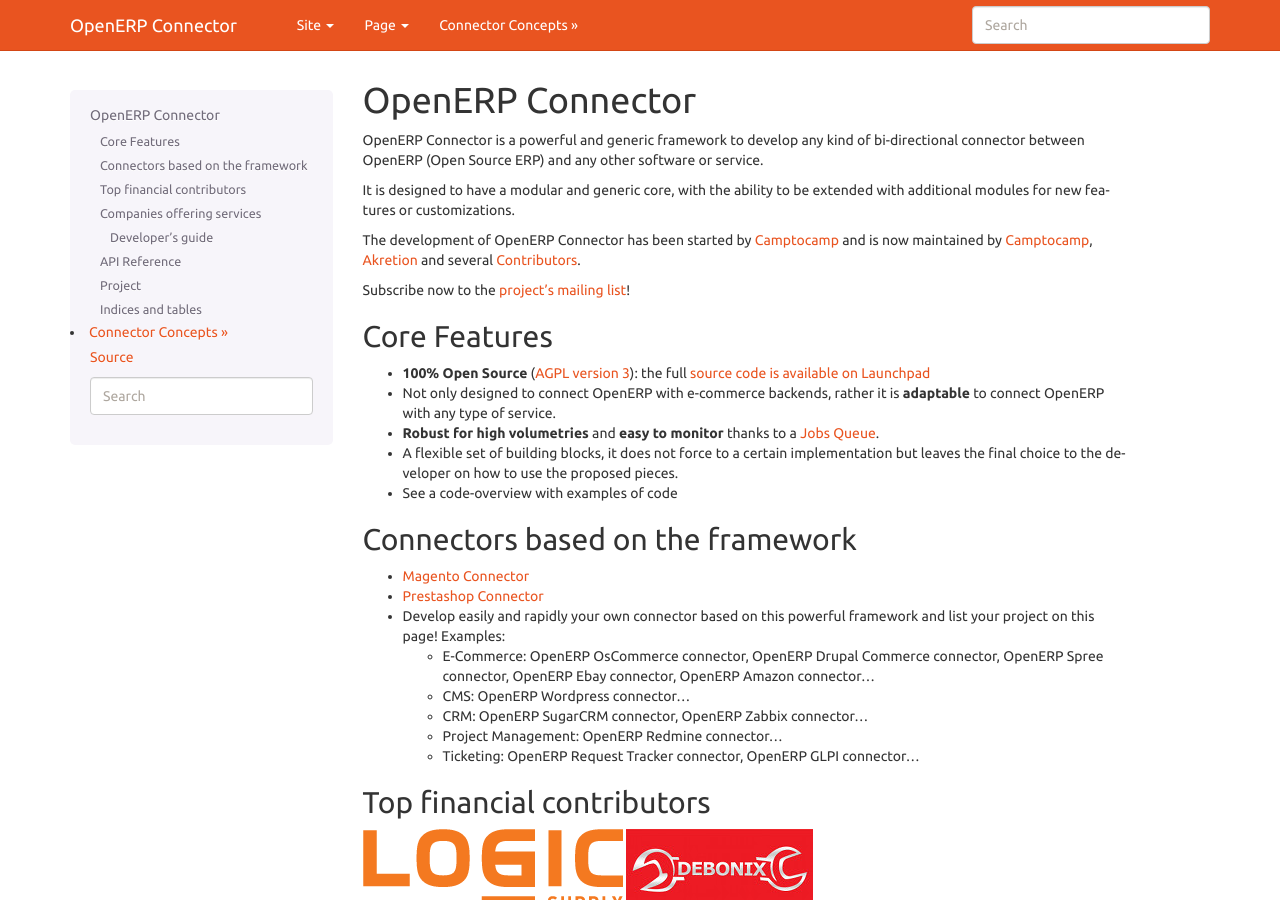
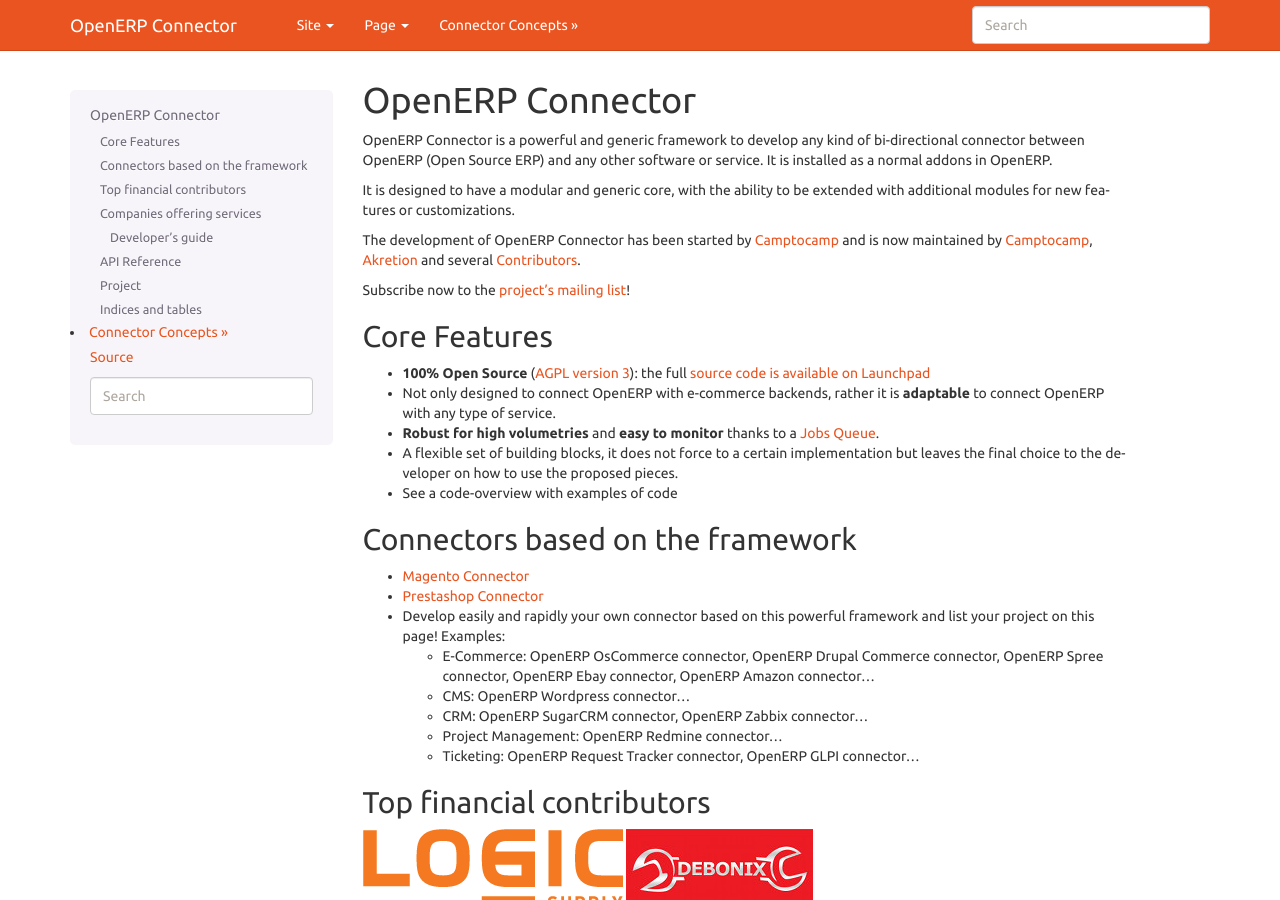
Before and after one commit to OCA/queue, a Sphinx documentation site: the page built from queue_job/doc/index.rst, in a window 1280 px wide and 900 px high. Built offline with Sphinx 7.4.7, drawn with Linux system fonts in a browser that asks for light colours; pages that are not in the unit, such as notebooks, are missing from menus.

Commit message:
[ADD] missing the information that the connector is an addons for openerp

```diff
--- a/queue_job/doc/index.rst
+++ b/queue_job/doc/index.rst
@@ -9,7 +9,7 @@
 
 OpenERP Connector is a powerful and generic framework to develop any kind of
 bi-directional connector between OpenERP (Open Source ERP) and any other
-software or service.
+software or service. It is installed as a normal addons in OpenERP.
 
 It is designed to have a modular and generic core, with the ability to be
 extended with additional modules for new features or customizations.
```
